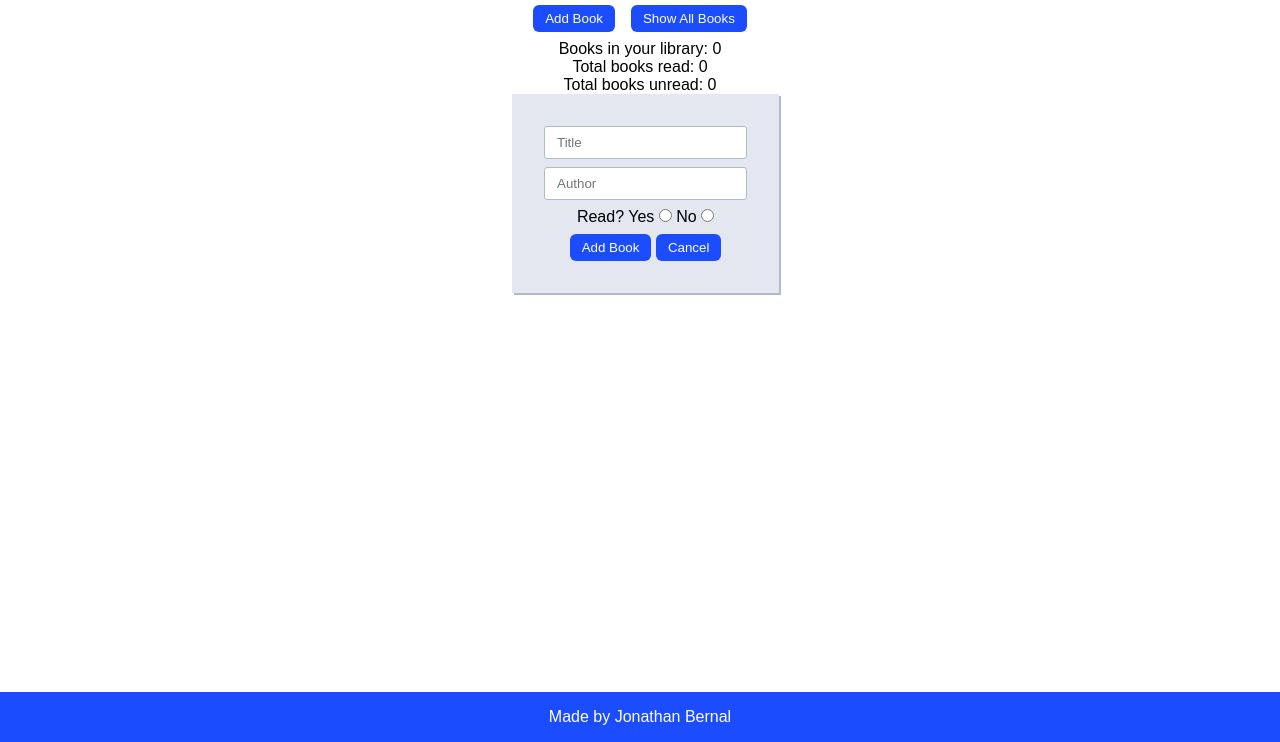
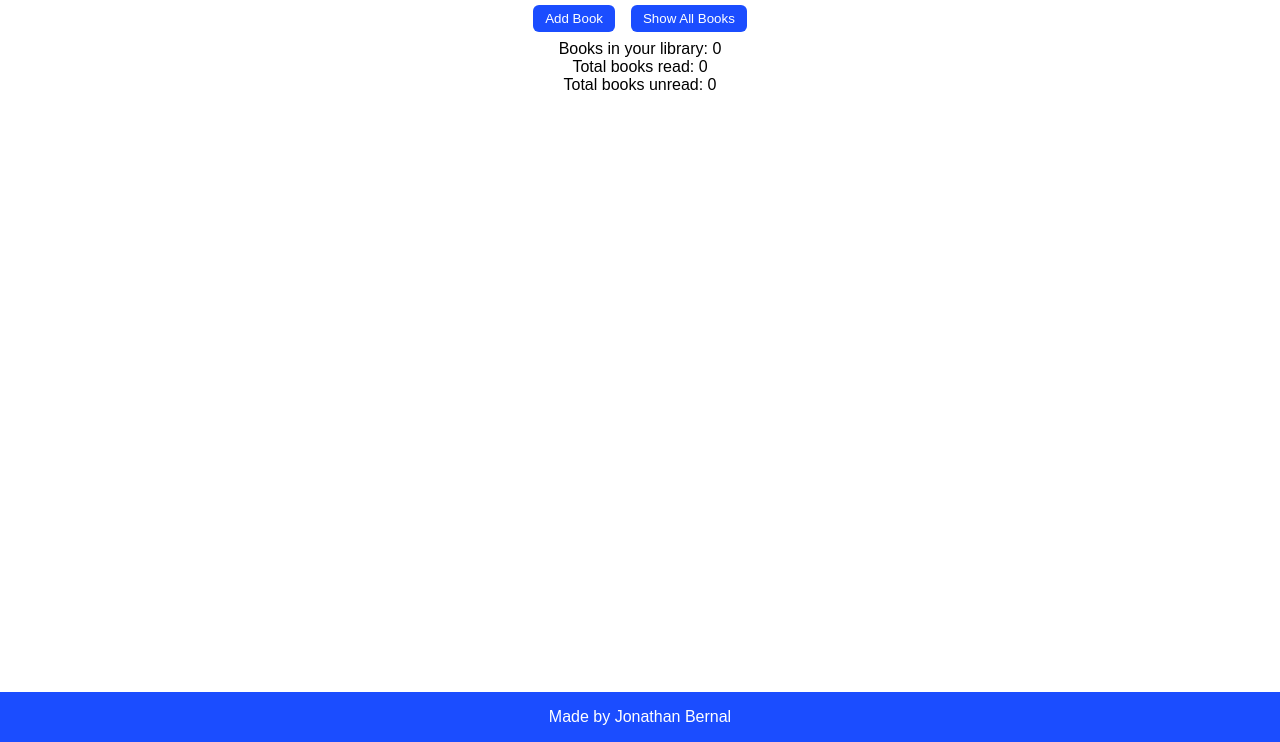
Before and after one commit to jonathanbernal/library, a website: page index.html in a window 1280 px wide. Shown: the part 58-800 px from the top of the page. Drawn offline with Linux system fonts and the light colour scheme.

Commit message:
Remove dialog from index file in favor of generating it dynamically

```diff
--- a/index.html
+++ b/index.html
@@ -22,40 +22,7 @@
         <p>Total books unread: <span class="book-unread-count">0</span></p>
     </div>
     <div class="bookshelf">
-        <!-- <div class="book">
-            <div class="book-info">
-                <h2 class="book-title">Harry Potter</h1>
-                <p class="book-author">J.K Rowling</p>
-                <label>
-                    Read
-                    <input type="checkbox">
-                </label>
-            </div>
-        </div> -->
     </div>
-
-    <!-- dialog is opened while working on the UI-->
-    <dialog class="add-book-dialog" open>
-        <form>
-          <input type="text" name="book-title" placeholder="Title">
-          <input type="text" name="book-author"
-                 placeholder="Author">
-          <label>Read?
-            <label>
-                Yes
-                <input type="radio" name="read" value="yes">
-            </label>
-            <label>
-                No
-                <input type="radio" name="read" value="no">
-            </label>
-          </label>
-          <div>
-            <button type="submit" class="btn" id="submit">Add Book</button>
-            <button type="button" class="btn">Cancel</button>
-          </div>
-        </form>
-      </dialog>
 
     <footer>
         <p>Made by Jonathan Bernal</p>
```
